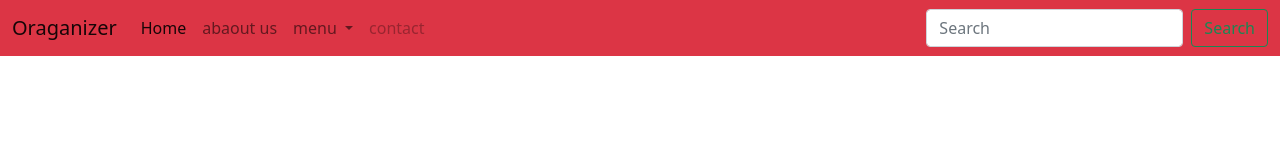
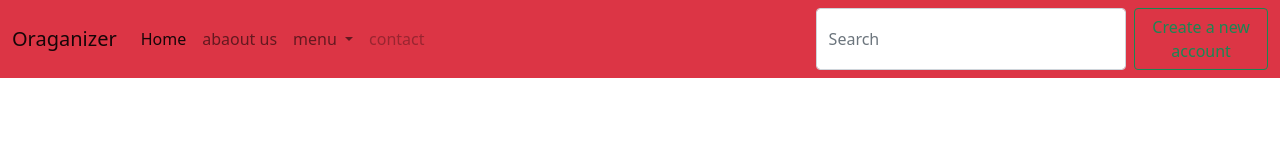
Before and after one commit to naureenyz/2309E10, a plain HTML site: page index.html in a window 1280 px wide. Drawn offline with nearby package versions, Linux system fonts and the light colour scheme.

```diff
--- a/index.html
+++ b/index.html
@@ -42,7 +42,7 @@
             </ul>
             <form class="d-flex">
               <input class="form-control me-2" type="search" placeholder="Search" aria-label="Search">
-              <button class="btn btn-outline-success" type="submit">Search</button>
+              <button class="btn btn-outline-success" type="submit">Create a new account</button>
             </form>
           </div>
         </div>
```
